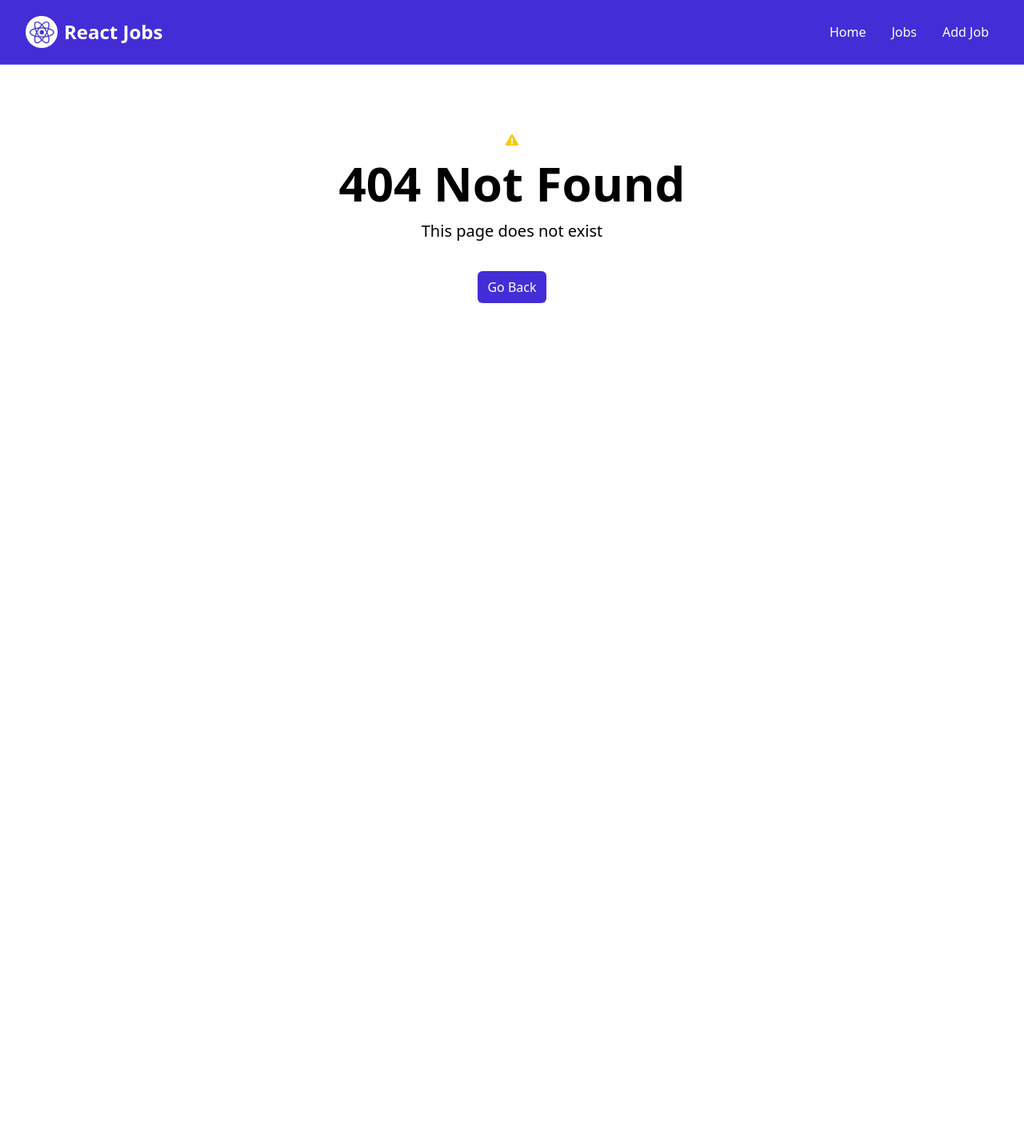
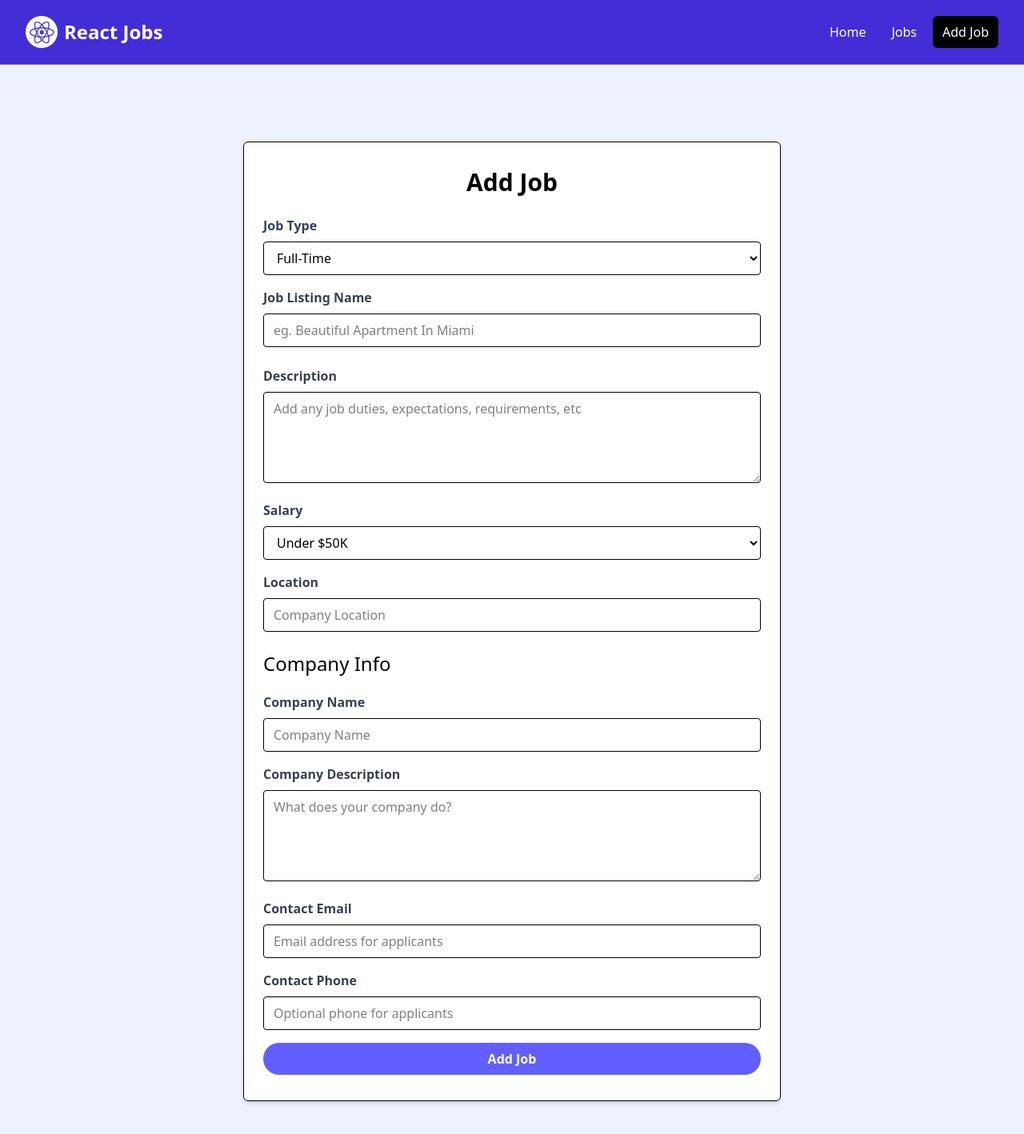
Before and after one commit to burak2018ca/Hire_React_Dev, a React (Vite) app: page /add-job in a window 1280 px wide. Before the commit this address had no page. Shown: the top 1418 px of the page at 80% size. Before the commit the page ends 800 px from the top, so only its background shows below. Built offline with nearby package versions, Linux system fonts and the light colour scheme.

Commit message:
Created the Add Job Page

```diff
--- a/src/App.jsx
+++ b/src/App.jsx
@@ -5,13 +5,14 @@ import JobsPage from './pages/JobsPage';
 import NotFoundPage from './pages/NotFoundPage';
 // Import job data loader from job page
 import JobPage, {jobLoader} from './pages/JobPage';
+import AddJobPage from './pages/AddJobPage';
 
 const router = createBrowserRouter(
   createRoutesFromElements(
   <Route path='/' element={<MainLayout />}>
     <Route index element= {<HomePage />} />
     <Route path='/jobs' element={<JobsPage />} />
-
+    <Route path='/add-job' element={<AddJobPage />} />
     <Route path='/jobs/:id' element={<JobPage />} loader={jobLoader}/>
     <Route path='*' element={<NotFoundPage />} />
   </Route>
--- a/src/components/Navbar.jsx
+++ b/src/components/Navbar.jsx
@@ -29,7 +29,7 @@ const Navbar = () => {
                   <div className="flex space-x-2">
                     <NavLink to="/" className={linkClass}>Home</NavLink>
                     <NavLink to="/jobs" className={linkClass}>Jobs</NavLink>
-                    <NavLink to="/addJobs" className={linkClass}>Add Job</NavLink>
+                    <NavLink to="/add-job" className={linkClass}>Add Job</NavLink>
                   </div>
                 </div>
               </div>
--- /dev/null
+++ b/src/pages/AddJobPage.jsx
@@ -0,0 +1,170 @@
+
+const AddJobPage = () => {
+  return (
+    <section className="bg-indigo-50">
+      <div className="container m-auto max-w-2xl py-24">
+        <div
+          className="bg-white px-6 py-8 mb-4 shadow-md rounded-md border m-4 md:m-0"
+        >
+          <form>
+            <h2 className="text-3xl text-center font-semibold mb-6">Add Job</h2>
+
+            <div className="mb-4">
+              <label htmlFor="type" className="block text-gray-700 font-bold mb-2"
+                >Job Type</label
+              >
+              <select
+                id="type"
+                name="type"
+                className="border rounded w-full py-2 px-3"
+                required
+              >
+                <option value="Full-Time">Full-Time</option>
+                <option value="Part-Time">Part-Time</option>
+                <option value="Remote">Remote</option>
+                <option value="Internship">Internship</option>
+              </select>
+            </div>
+
+            <div className="mb-4">
+              <label className="block text-gray-700 font-bold mb-2"
+                >Job Listing Name</label
+              >
+              <input
+                type="text"
+                id="title"
+                name="title"
+                className="border rounded w-full py-2 px-3 mb-2"
+                placeholder="eg. Beautiful Apartment In Miami"
+                required
+              />
+            </div>
+            <div className="mb-4">
+              <label
+                htmlFor="description"
+                className="block text-gray-700 font-bold mb-2"
+                >Description</label
+              >
+              <textarea
+                id="description"
+                name="description"
+                className="border rounded w-full py-2 px-3"
+                rows="4"
+                placeholder="Add any job duties, expectations, requirements, etc"
+              ></textarea>
+            </div>
+
+            <div className="mb-4">
+              <label htmlFor="type" className="block text-gray-700 font-bold mb-2"
+                >Salary</label
+              >
+              <select
+                id="salary"
+                name="salary"
+                className="border rounded w-full py-2 px-3"
+                required
+              >
+                <option value="Under $50K">Under $50K</option>
+                <option value="$50K - 60K">$50K - $60K</option>
+                <option value="$60K - 70K">$60K - $70K</option>
+                <option value="$70K - 80K">$70K - $80K</option>
+                <option value="$80K - 90K">$80K - $90K</option>
+                <option value="$90K - 100K">$90K - $100K</option>
+                <option value="$100K - 125K">$100K - $125K</option>
+                <option value="$125K - 150K">$125K - $150K</option>
+                <option value="$150K - 175K">$150K - $175K</option>
+                <option value="$175K - 200K">$175K - $200K</option>
+                <option value="Over $200K">Over $200K</option>
+              </select>
+            </div>
+
+            <div className='mb-4'>
+              <label className='block text-gray-700 font-bold mb-2'>
+                Location
+              </label>
+              <input
+                type='text'
+                id='location'
+                name='location'
+                className='border rounded w-full py-2 px-3 mb-2'
+                placeholder='Company Location'
+                required
+              />
+            </div>
+
+            <h3 className="text-2xl mb-5">Company Info</h3>
+
+            <div className="mb-4">
+              <label htmlFor="company" className="block text-gray-700 font-bold mb-2"
+                >Company Name</label
+              >
+              <input
+                type="text"
+                id="company"
+                name="company"
+                className="border rounded w-full py-2 px-3"
+                placeholder="Company Name"
+              />
+            </div>
+
+            <div className="mb-4">
+              <label
+                htmlFor="company_description"
+                className="block text-gray-700 font-bold mb-2"
+                >Company Description</label
+              >
+              <textarea
+                id="company_description"
+                name="company_description"
+                className="border rounded w-full py-2 px-3"
+                rows="4"
+                placeholder="What does your company do?"
+              ></textarea>
+            </div>
+
+            <div className="mb-4">
+              <label
+                htmlFor="contact_email"
+                className="block text-gray-700 font-bold mb-2"
+                >Contact Email</label
+              >
+              <input
+                type="email"
+                id="contact_email"
+                name="contact_email"
+                className="border rounded w-full py-2 px-3"
+                placeholder="Email address for applicants"
+                required
+              />
+            </div>
+            <div className="mb-4">
+              <label
+                htmlFor="contact_phone"
+                className="block text-gray-700 font-bold mb-2"
+                >Contact Phone</label
+              >
+              <input
+                type="tel"
+                id="contact_phone"
+                name="contact_phone"
+                className="border rounded w-full py-2 px-3"
+                placeholder="Optional phone for applicants"
+              />
+            </div>
+
+            <div>
+              <button
+                className="bg-indigo-500 hover:bg-indigo-600 text-white font-bold py-2 px-4 rounded-full w-full focus:outline-none focus:shadow-outline"
+                type="submit"
+              >
+                Add Job
+              </button>
+            </div>
+          </form>
+        </div>
+      </div>
+    </section>
+  )
+}
+
+export default AddJobPage
--- a/src/pages/JobPage.jsx
+++ b/src/pages/JobPage.jsx
@@ -96,7 +96,7 @@ const JobPage = () => {
 
               <h3 className="text-xl">Contact Phone:</h3>
 
-              <p className="my-2 bg-indigo-100 p-2 font-bold">{job.company.phone}</p>
+              <p className="my-2 bg-indigo-100 p-2 font-bold">{job.company.contactPhone}</p>
             </div>
 
 
```
